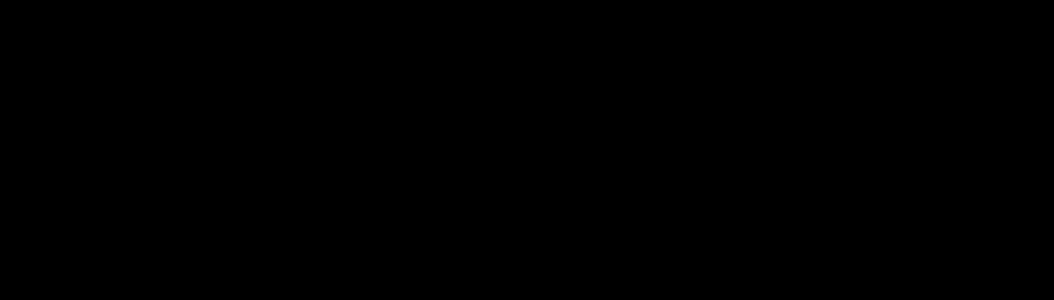
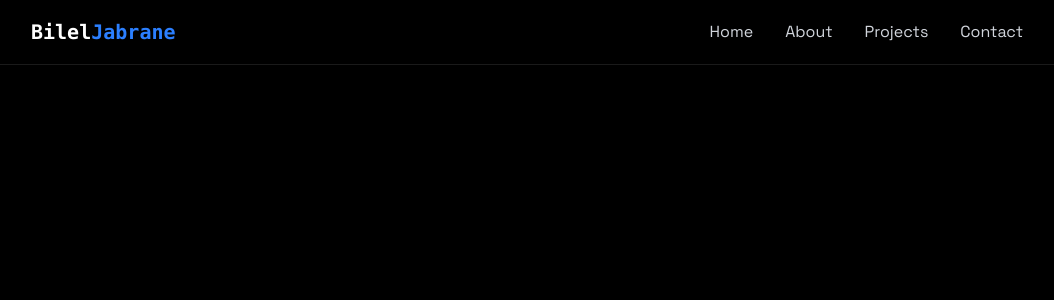
Before and after one commit to Bileljb/My-Portfolio, a React (Vite) app: page / in a window 1280 px wide. Shown: the top 300 px of the page, without its empty margins (113-1167 px from the left). Built offline with nearby package versions, Linux system fonts and the light colour scheme.

Commit message:
Responsive navbar with hamburger menu

```diff
--- a/src/App.jsx
+++ b/src/App.jsx
@@ -2,8 +2,11 @@
 import './index.css'
 import { LoadingScreen } from './components/LoadingScreen'
 import { useState } from 'react'
+import { Navbar } from './components/Navbar'
+import { MobileMenu } from './components/MobileMenu'
 function App() {
   const [isLoaded, setIsLoaded] = useState(false)
+  const [menuOpen, setMenuOpen] = useState(false)
 
   return (
     <>
@@ -12,7 +15,8 @@
         ${isLoaded ? 'opacity-100' : 'opacity-0'}
         bg-black text-gray-100`}
       >
-
+        <Navbar menuOpen={menuOpen} setMenuOpen={setMenuOpen}/>
+        <MobileMenu menuOpen={menuOpen} setMenuOpen={setMenuOpen}/>
       </div>
     </>
   )
--- /dev/null
+++ b/src/components/MobileMenu.jsx
@@ -0,0 +1,32 @@
+import { useEffect } from "react"
+
+export const MobileMenu = ({ menuOpen, setMenuOpen }) => {
+    return (
+        <div className={`
+            fixed top-0 left-0 w-full bg-[rgba(10,10,10,0.8)] z-40 flex flex-col items-center justify-center transition-all duration-300 ease-in-out
+            ${menuOpen
+                ? 'h-screen opacity-100 pointer-events-auto'
+                : "h-0 opacity-0 pointer-events-none"}
+        `}>
+
+            <button onClick={() => setMenuOpen(false)} className="absolute top-6 right-6 text-3xl text-white, focus:outline-none cursor-pointer"
+                aria-label="Close Menu"
+            >
+                &times;
+            </button>
+            <a href="#home" onClick={() => setMenuOpen(false)} className={`text-2xl font-semibold text-white my-4 transform transition-transform duration-300
+                    ${menuOpen ? "opacity-100 translate-y-0" : "opacity-0 translate-y-5"}
+                `}>Home</a>
+            <a href="#about" onClick={() => setMenuOpen(false)} className={`text-2xl font-semibold text-white my-4 transform transition-transform duration-300
+                    ${menuOpen ? "opacity-100 translate-y-0" : "opacity-0 translate-y-5"}
+                `}>About</a>
+            <a href="#projects" onClick={() => setMenuOpen(false)} className={`text-2xl font-semibold text-white my-4 transform transition-transform duration-300
+                    ${menuOpen ? "opacity-100 translate-y-0" : "opacity-0 translate-y-5"}
+                `}>Projects</a>
+            <a href="#contact" onClick={() => setMenuOpen(false)} className={`text-2xl font-semibold text-white my-4 transform transition-transform duration-300
+                    ${menuOpen ? "opacity-100 translate-y-0" : "opacity-0 translate-y-5"}
+                `}>Contact</a>
+
+        </div>
+    )
+}
--- /dev/null
+++ b/src/components/Navbar.jsx
@@ -0,0 +1,32 @@
+
+import { useEffect } from "react"
+
+export const Navbar = ({menuOpen, setMenuOpen}) => {
+    useEffect(()=>{
+        document.body.style.overflow = menuOpen ? 'hidden' : ''
+    },[menuOpen])
+    return (
+    <nav className="fixed top-0 w-full z-40 bg-[rgba(10,10,10, 0.8)] backdrop-blur-lg border-b border-white/10 shadow-lg">
+        <div className="max-w-5xl mx-auto px-4">
+            <div className="flex justify-between items-center h-16">
+                {/* Logo */}
+                <a href="#home" className="font-mono text-xl font-bold text-white">
+                    Bilel<span className="text-blue-500">Jabrane</span>
+                </a>
+                {/* Burger menu */}
+                <div className="w-7 h-5 relative cursor-pointer z-40 md:hidden"
+                 onClick={()=>{setMenuOpen((prev)=>!prev)}}
+                >
+                    &#9776;
+                </div>
+                {/* Desctop menu */}
+                <div className="hidden md:flex items-center space-x-8">
+                    <a href="#home" className="text-gray-300 hover:text-white transition-colors">Home</a>
+                    <a href="#about" className="text-gray-300 hover:text-white transition-colors">About</a>
+                    <a href="#projects" className="text-gray-300 hover:text-white transition-colors">Projects</a>
+                    <a href="#contact" className="text-gray-300 hover:text-white transition-colors">Contact</a>
+                 </div>
+            </div>
+        </div>
+    </nav>)
+}
```
